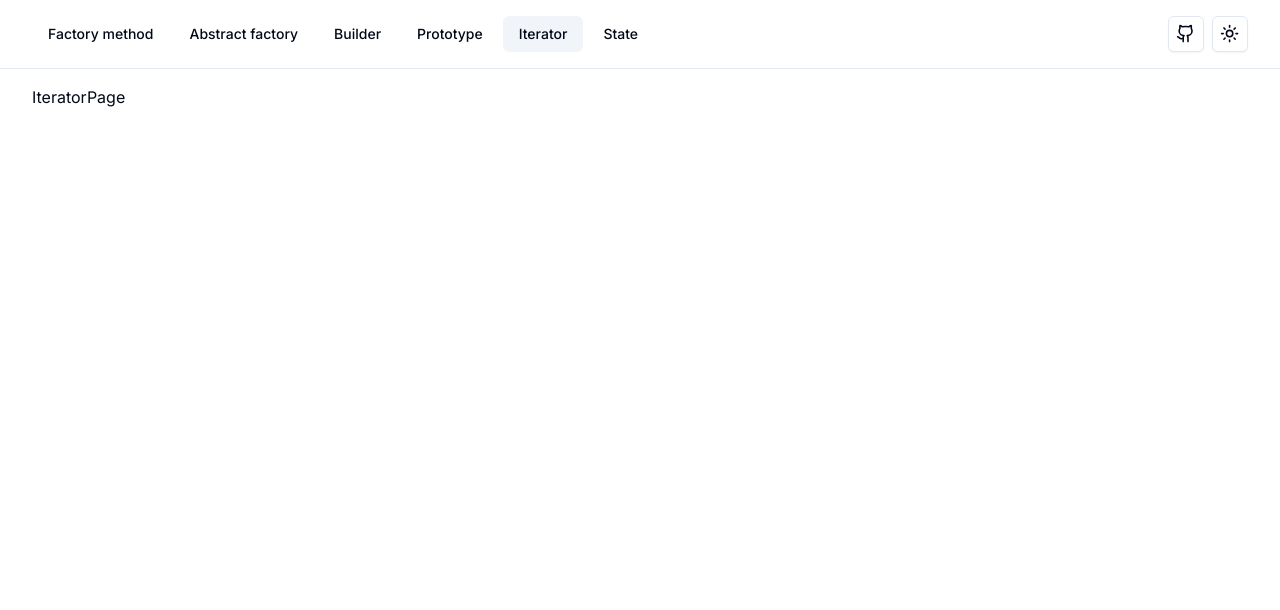
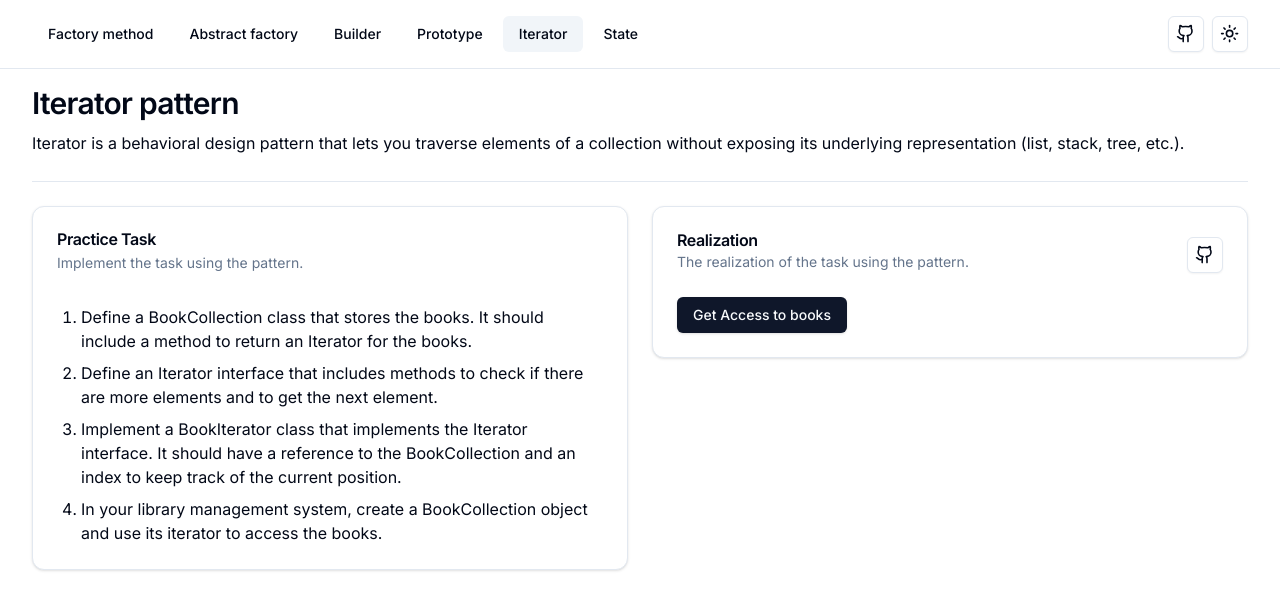
Before and after one commit to oleksandr-kondratiev/design-patters, a Next.js app: page /iterator in a window 1280 px wide. Shown: the top 610 px of the page. Built offline with nearby package versions, Linux system fonts and the light colour scheme.

Commit message:
Feature: Iterator

```diff
--- a/src/app/iterator/page.tsx
+++ b/src/app/iterator/page.tsx
@@ -1,5 +1,24 @@
+// patterns
+import { IteratorPattern } from "@/patterns/iterator/iterator";
+
+// components
+import { PatternWrapper } from "@/components/pattern-wrapper/pattern-wrapper";
+
 const IteratorPage = () => {
-  return <div>IteratorPage</div>;
+  return (
+    <PatternWrapper
+      title="Iterator pattern"
+      subtitle="Iterator is a behavioral design pattern that lets you traverse elements of a collection without exposing its underlying representation (list, stack, tree, etc.)."
+      task={[
+        "Define a BookCollection class that stores the books. It should include a method to return an Iterator for the books.",
+        "Define an Iterator interface that includes methods to check if there are more elements and to get the next element.",
+        "Implement a BookIterator class that implements the Iterator interface. It should have a reference to the BookCollection and an index to keep track of the current position.",
+        "In your library management system, create a BookCollection object and use its iterator to access the books.",
+      ]}
+      realization={<IteratorPattern />}
+      link="https://github.com/oleksandr-kondratiev/design-patters"
+    />
+  );
 };
 
 export default IteratorPage;
--- /dev/null
+++ b/src/patterns/iterator/iterator.tsx
@@ -0,0 +1,103 @@
+"use client";
+
+import React from "react";
+import { toast } from "sonner";
+
+// components
+import { Button } from "@/components/ui/button";
+
+// utils
+import { formatNumberForUi } from "@/utils/numbers";
+
+interface IBook {
+  title: string;
+  author: string;
+  sales: number;
+}
+
+const BOOKS_COLLECTION: IBook[] = [
+  {
+    title: "Harry Potter",
+    author: "Rowling",
+    sales: 120000000,
+  },
+  {
+    title: "And Then There Were None",
+    author: "Agatha Christie",
+    sales: 100000000,
+  },
+  {
+    title: "The Hobbit",
+    author: "Tolkien",
+    sales: 100000000,
+  },
+];
+
+class BookCollection {
+  books: IBook[];
+
+  constructor(books: IBook[]) {
+    this.books = books;
+  }
+
+  getIterator() {
+    return new Iterator(this.books);
+  }
+}
+
+class Iterator<T> {
+  collection: T[];
+  index: number;
+
+  constructor(collection: T[]) {
+    this.collection = collection;
+    this.index = 0;
+  }
+
+  hasNext() {
+    return this.index < this.collection.length;
+  }
+
+  hasPrevious() {
+    return this.index > 0;
+  }
+
+  next() {
+    return this.collection[this.index++];
+  }
+
+  previous() {
+    return this.collection[this.index--];
+  }
+}
+
+class BookIterator {
+  collection: BookCollection;
+  iterator: Iterator<IBook>;
+
+  constructor(collection: BookCollection) {
+    this.collection = collection;
+    this.iterator = collection.getIterator();
+  }
+
+  printBooks() {
+    while (this.iterator.hasNext()) {
+      const book = this.iterator.next();
+
+      toast(`${book.title} (Author: ${book.author})`, {
+        description: `Sales: ${formatNumberForUi(book.sales, 1)}`,
+      });
+    }
+  }
+}
+
+export const IteratorPattern = () => {
+  const onSubmit = () => {
+    const bookCollection = new BookCollection(BOOKS_COLLECTION);
+    const bookIterator = new BookIterator(bookCollection);
+
+    bookIterator.printBooks();
+  };
+
+  return <Button onClick={onSubmit}>Get Access to books</Button>;
+};
--- /dev/null
+++ b/src/utils/numbers.ts
@@ -0,0 +1,27 @@
+interface INumberLookup {
+  value: number;
+  symbol: string;
+}
+
+const NUMBERS_LOOKUP: INumberLookup[] = [
+  { value: 1, symbol: "" },
+  { value: 1e3, symbol: "k" },
+  { value: 1e6, symbol: "M" },
+  { value: 1e9, symbol: "G" },
+  { value: 1e12, symbol: "T" },
+  { value: 1e15, symbol: "P" },
+  { value: 1e18, symbol: "E" },
+];
+
+export const formatNumberForUi = (number: number, digits: number): string => {
+  const regexp = /\.0+$|(?<=\.[0-9]*[1-9])0+$/;
+
+  const item = NUMBERS_LOOKUP.findLast((item) => number >= item.value);
+
+  return item
+    ? (number / item.value)
+        .toFixed(digits)
+        .replace(regexp, "")
+        .concat(item.symbol)
+    : "0";
+}
```
